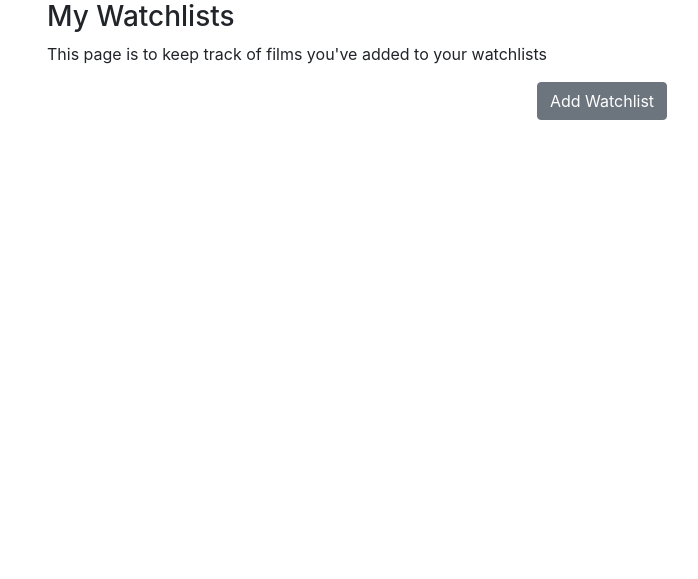
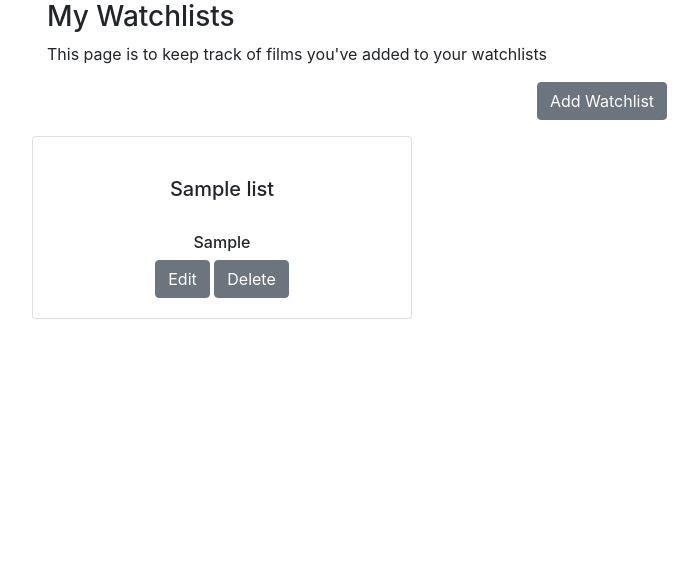
Before and after one commit to SkyeH-M/Film-review-site, a Flask app: page /watchlists in a window 1280 px wide. Shown: the part 56-635 px from the top of the page, without its empty margins (38-736 px from the left). Run offline with Flask 3, Linux system fonts and the light colour scheme; a user stored in the database is signed in; tables that the repository leaves empty hold one stand-in row (values such as "Sample post"); some libraries are stand-ins or nearby versions.

Commit message:
Displaying watchlists

```diff
--- a/filmreview/routes.py
+++ b/filmreview/routes.py
@@ -101,7 +101,8 @@ def search():
 @app.route("/watchlists")
 @login_required
 def watchlists():
-    return render_template("watchlists.html")
+    watchlists = list(Watch_list.query.order_by(Watch_list.list_name).all())
+    return render_template("watchlists.html", watchlists=watchlists)
 
 
 @app.route("/add_watchlist", methods=["GET", "POST"])
--- a/filmreview/static/css/style.css
+++ b/filmreview/static/css/style.css
@@ -1,3 +1,7 @@
+/* * {
+  overflow: hidden;
+} */
+
 body {
   display: flex;
   min-height: 100vh;
@@ -54,3 +58,11 @@ main {
   width: 90%;
   margin: auto;
 }
+
+.watchlist-card-title {
+  padding: 20px;
+}
+
+body .watchlist-card {
+  margin-top: 40px;
+}
--- a/filmreview/templates/add_watchlist.html
+++ b/filmreview/templates/add_watchlist.html
@@ -16,7 +16,8 @@
         <input type="text" class="form-control" id="created_by" name="created_by" required minlength="3" maxlength="25">
       </div>
   <!-- Select your genre (optional) -->
-  <select class="custom-select">
+  <!-- would this genre choice have to be put into model to be accessed? -->
+  <select class="custom-select genre-selector">
     <option selected>Choose a genre</option>
     <option value="1">Horror</option>
     <option value="2">Comedy</option>
--- a/filmreview/templates/watchlists.html
+++ b/filmreview/templates/watchlists.html
@@ -10,4 +10,16 @@
         </a>
     </div>
 </div>
+<div class="row row-cols-1 row-cols-md-2 row-cols-lg-3 g-4">
+    {% for watchlist in watchlists %}
+<div class="card watchlist-card text-center">
+    <div class="card-body">
+      <h5 class="card-title watchlist-card-title">{{ watchlist.list_name }}</h5>
+      <h6 class="card-text watchlist-genre">{{ watchlist.created_by }}</h6>
+        <a href="#" class="btn btn-secondary">Edit</a>
+        <a href="#" class="btn btn-secondary">Delete</a>
+    </div>
+  </div>
+  {% endfor %}
+</div>
 {% endblock %}
```
